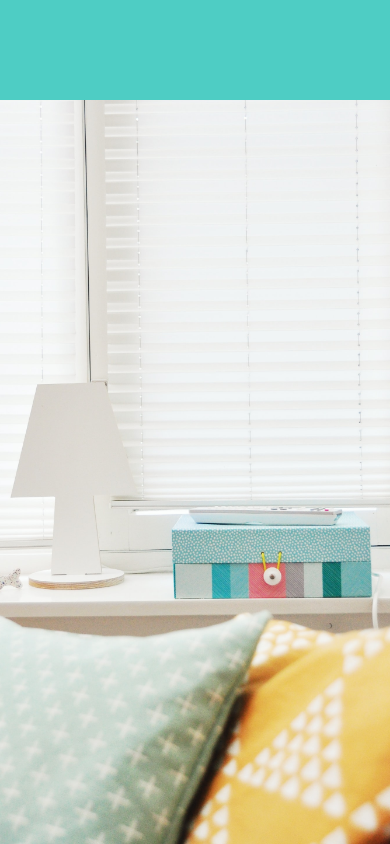
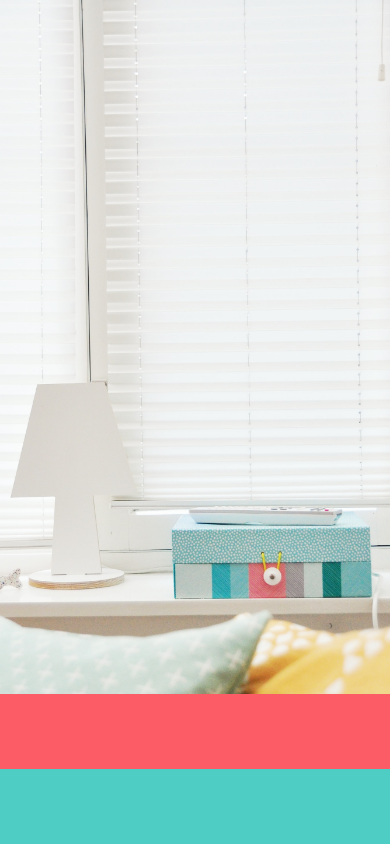
Before and after one commit to Lo-GR/practiceReactNative, a React Native app: screen / in a window 390 px wide. Built offline with nearby package versions, Linux system fonts and the light colour scheme.

Commit message:
add placeholders

```diff
--- a/screens/WelcomeScreen.js
+++ b/screens/WelcomeScreen.js
@@ -16,6 +16,7 @@ export default function WelcomeScreen() {
         style={{
           height: "100%",
           width: "100%",
+          position: "absolute"
         }}/>
       <View
         style={[
@@ -37,13 +38,14 @@ const styles = StyleSheet.create({
   container: {
     flex: 1,
     backgroundColor: '#fff',
-    flexDirection: "column",
-    alignItems: "flex-end",
+    flexDirection: "row",
+    justifyContent: "center",
+    alignContent: "flex-end",
     flexWrap: "wrap"
   },
   placeHolder: {
     width: "100%",
-    height: 100,
-    position: "absolute"
+    height: 75,
+    position: "relative"
   }
 });
```
